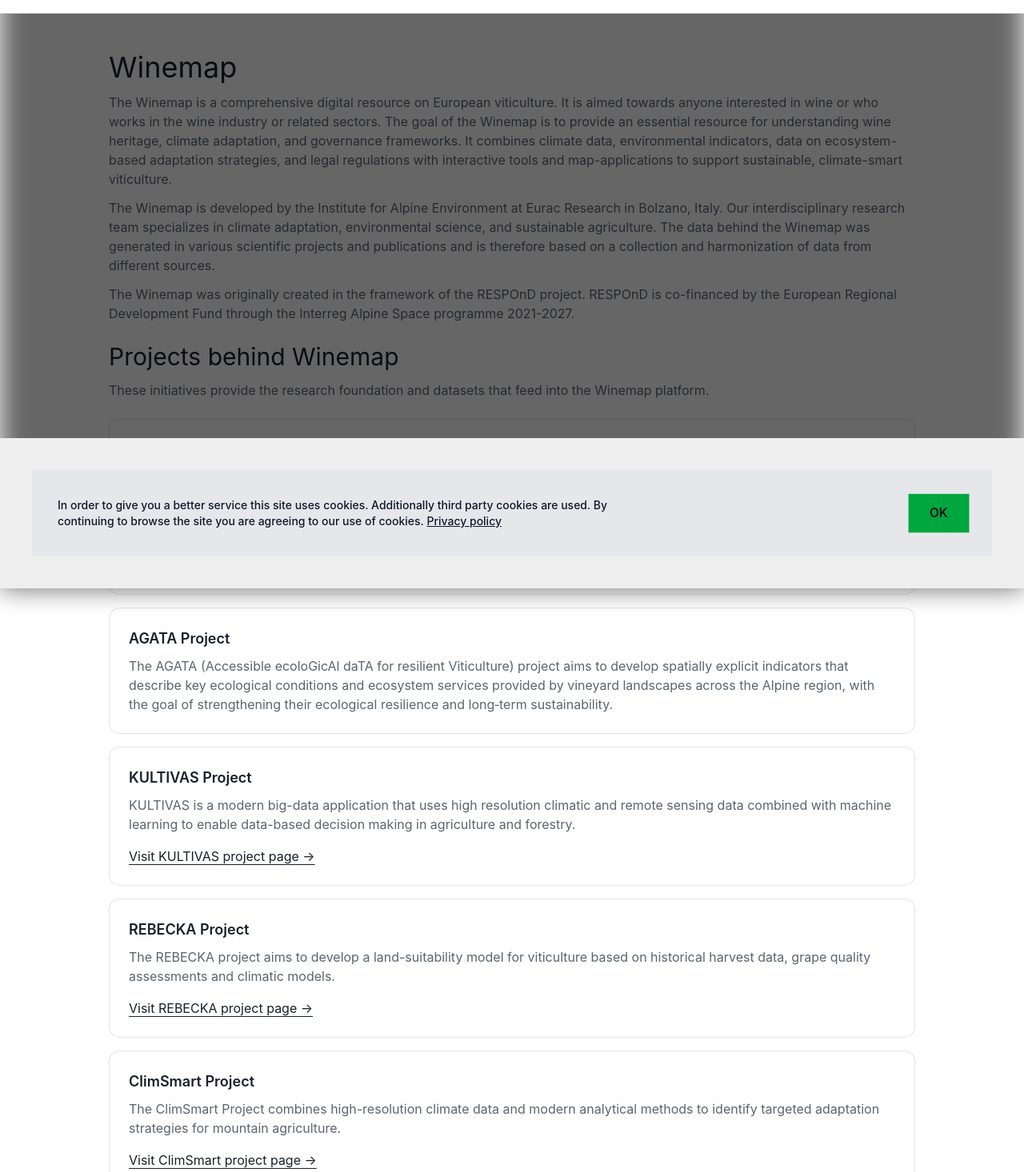
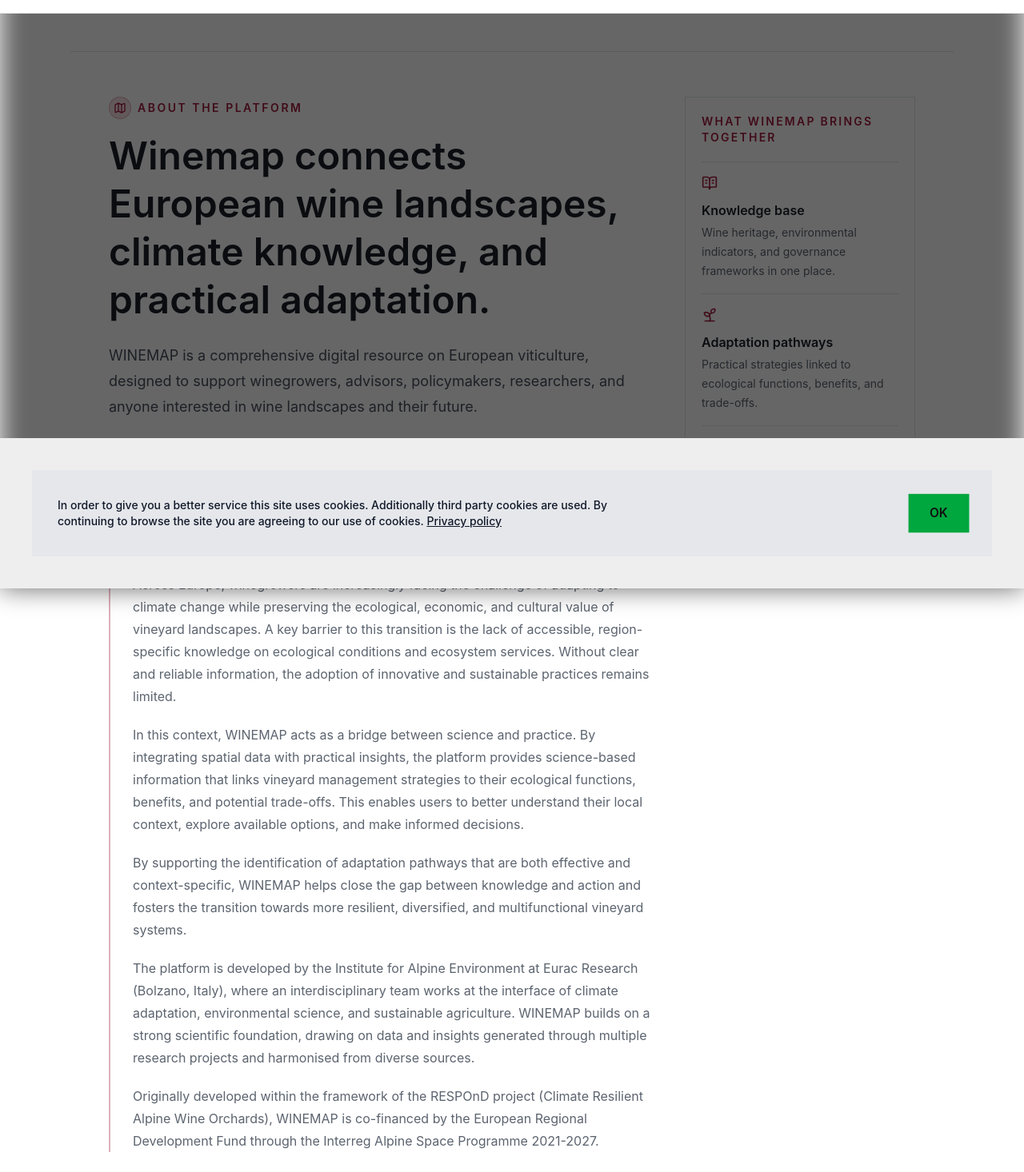
Before and after one commit to Eurac-Research/winemap, a Next.js app: page /about in a window 1280 px wide. Shown: the part 64-1530 px from the top of the page at 80% size. Built offline with nearby package versions, Linux system fonts and the light colour scheme.

Commit message:
update about section with description of winemap

```diff
--- a/src/app/about/page.tsx
+++ b/src/app/about/page.tsx
@@ -1,27 +1,150 @@
 import Link from "next/link";
-import { Leaf, Scale, ThermometerSun, Map as MapIcon } from "lucide-react";
-import WinemapDescription from "@/components/WinemapDescription";
+import {
+  BookOpenText,
+  Leaf,
+  Map as MapIcon,
+  Scale,
+  Sprout,
+  ThermometerSun,
+} from "lucide-react";
+
 import RespondLogo from "@/components/ui/RespondLogo";
-
-import styles from "@/styles/Home.module.css";
 
 export default function About() {
   return (
     <main className="min-h-screen bg-background text-foreground">
       <div className="mx-auto max-w-6xl px-6 py-32">
-        <article className="space-y-6">
+        <article className="space-y-10">
+          <section
+            id="general"
+            className="border-y border-[color:var(--border-soft)] px-6 py-10 md:px-12 md:py-14"
+          >
+            <div className="grid gap-10 lg:grid-cols-[minmax(0,1fr)_18rem] lg:items-start">
+              <div>
+                <div className="inline-flex items-center gap-2 text-sm font-semibold uppercase tracking-[0.18em] text-[color:var(--accent-strong)]">
+                  <span className="inline-flex h-7 w-7 items-center justify-center rounded-full border border-[color:var(--accent-strong)]/25 bg-[color:var(--primary)]/15 text-[color:var(--accent-strong)]">
+                    <MapIcon className="h-4 w-4" />
+                  </span>
+                  <span>About the platform</span>
+                </div>
 
-          <section id='general' className="px-8 md:px-12">
-            <h1 className="text-3xl md:text-4xl">Winemap</h1>
-            <WinemapDescription className="mt-3 text-[color:var(--muted-foreground)]"/>
+                <h1 className="mt-4 max-w-3xl text-4xl font-semibold leading-tight text-[color:var(--foreground)] md:text-5xl">
+                  Winemap connects European wine landscapes, climate knowledge,
+                  and practical adaptation.
+                </h1>
+
+                <p className="mt-6 max-w-3xl text-lg leading-8 text-[color:var(--text-base)]">
+                  WINEMAP is a comprehensive digital resource on European
+                  viticulture, designed to support winegrowers, advisors,
+                  policymakers, researchers, and anyone interested in wine
+                  landscapes and their future.
+                </p>
+
+                <div className="mt-8 grid gap-5 border-l-2 border-[color:var(--accent-strong)]/35 pl-5 text-[color:var(--muted-foreground)] md:pl-7">
+                  <p className="leading-7">
+                    Its goal is to provide an accessible and integrated
+                    knowledge base for understanding wine heritage, climate
+                    adaptation, and governance frameworks across Europe. By
+                    combining climate data, environmental indicators,
+                    information on ecosystem-based adaptation strategies, and
+                    legal regulations with interactive tools and map-based
+                    applications, WINEMAP supports more sustainable and
+                    climate-smart viticulture.
+                  </p>
+                  <p className="leading-7">
+                    Across Europe, winegrowers are increasingly facing the
+                    challenge of adapting to climate change while preserving the
+                    ecological, economic, and cultural value of vineyard
+                    landscapes. A key barrier to this transition is the lack of
+                    accessible, region-specific knowledge on ecological
+                    conditions and ecosystem services. Without clear and
+                    reliable information, the adoption of innovative and
+                    sustainable practices remains limited.
+                  </p>
+                  <p className="leading-7">
+                    In this context, WINEMAP acts as a bridge between science
+                    and practice. By integrating spatial data with practical
+                    insights, the platform provides science-based information
+                    that links vineyard management strategies to their
+                    ecological functions, benefits, and potential trade-offs.
+                    This enables users to better understand their local context,
+                    explore available options, and make informed decisions.
+                  </p>
+                  <p className="leading-7">
+                    By supporting the identification of adaptation pathways that
+                    are both effective and context-specific, WINEMAP helps close
+                    the gap between knowledge and action and fosters the
+                    transition towards more resilient, diversified, and
+                    multifunctional vineyard systems.
+                  </p>
+                  <p className="leading-7">
+                    The platform is developed by the Institute for Alpine
+                    Environment at Eurac Research (Bolzano, Italy), where an
+                    interdisciplinary team works at the interface of climate
+                    adaptation, environmental science, and sustainable
+                    agriculture. WINEMAP builds on a strong scientific
+                    foundation, drawing on data and insights generated through
+                    multiple research projects and harmonised from diverse
+                    sources.
+                  </p>
+                  <p className="leading-7">
+                    Originally developed within the framework of the RESPOnD
+                    project (Climate Resilient Alpine Wine Orchards), WINEMAP is
+                    co-financed by the European Regional Development Fund
+                    through the Interreg Alpine Space Programme 2021-2027.
+                  </p>
+                </div>
+              </div>
+
+              <aside
+                aria-label="Winemap focus areas"
+                className="border border-[color:var(--border-soft)] bg-[color:var(--surface-overlay)] p-5"
+              >
+                <h2 className="text-sm font-semibold uppercase tracking-[0.16em] text-[color:var(--accent-strong)]">
+                  What WINEMAP brings together
+                </h2>
+                <div className="mt-5 grid gap-4">
+                  <div className="border-t border-[color:var(--border-soft)] pt-4">
+                    <BookOpenText className="h-5 w-5 text-[color:var(--accent-strong)]" />
+                    <h3 className="mt-3 font-semibold text-[color:var(--foreground)]">
+                      Knowledge base
+                    </h3>
+                    <p className="mt-1 text-sm leading-6 text-[color:var(--muted-foreground)]">
+                      Wine heritage, environmental indicators, and governance
+                      frameworks in one place.
+                    </p>
+                  </div>
+                  <div className="border-t border-[color:var(--border-soft)] pt-4">
+                    <Sprout className="h-5 w-5 text-[color:var(--accent-strong)]" />
+                    <h3 className="mt-3 font-semibold text-[color:var(--foreground)]">
+                      Adaptation pathways
+                    </h3>
+                    <p className="mt-1 text-sm leading-6 text-[color:var(--muted-foreground)]">
+                      Practical strategies linked to ecological functions,
+                      benefits, and trade-offs.
+                    </p>
+                  </div>
+                  <div className="border-t border-[color:var(--border-soft)] pt-4">
+                    <MapIcon className="h-5 w-5 text-[color:var(--accent-strong)]" />
+                    <h3 className="mt-3 font-semibold text-[color:var(--foreground)]">
+                      Map-based tools
+                    </h3>
+                    <p className="mt-1 text-sm leading-6 text-[color:var(--muted-foreground)]">
+                      Spatial data and interactive applications for local
+                      context and decision-making.
+                    </p>
+                  </div>
+                </div>
+              </aside>
+            </div>
           </section>
 
-          <section id='projects' className="px-8 md:px-12">
+          <section id="projects" className="px-8 md:px-12">
             <div>
               <h2 className="text-2xl md:text-3xl">Projects behind Winemap</h2>
               <p className="mt-3 text-[color:var(--muted-foreground)]">
-                These initiatives provide the research foundation and datasets that
-                feed into the Winemap platform.
+                These initiatives provide the research foundation and datasets
+                that feed into the Winemap platform.
               </p>
               <div className="mt-6 grid gap-4">
                 <section id="respond">
@@ -35,9 +158,10 @@ export default function About() {
 
                     <div className="flex items-start justify-between gap-6">
                       <p className="mt-2 text-[color:var(--muted-foreground)]">
-                        The RESPOnD project aims to co-design ecosystem-based adaptation solutions
-                        with wine practitioners and decision-makers to increase the climate resilience
-                        of alpine wine orchards
+                        The RESPOnD project aims to co-design ecosystem-based
+                        adaptation solutions with wine practitioners and
+                        decision-makers to increase the climate resilience of
+                        alpine wine orchards
                       </p>
                       <div className="border border-[color:var(--border-soft)]">
                         <RespondLogo width={200} />
@@ -49,13 +173,18 @@ export default function About() {
                   </a>
                 </section>
 
-                <section id="agata" className="block rounded-xl border p-6 transition-colors border-[color:var(--border-soft)] bg-[color:var(--surface-overlay)] hover:border-[color:var(--border-strong)] hover:bg-[color:var(--surface-panel-muted)]">
+                <section
+                  id="agata"
+                  className="block rounded-xl border p-6 transition-colors border-[color:var(--border-soft)] bg-[color:var(--surface-overlay)] hover:border-[color:var(--border-strong)] hover:bg-[color:var(--surface-panel-muted)]"
+                >
                   <h3 className="text-lg font-semibold">AGATA Project</h3>
                   <p className="mt-2 text-[color:var(--muted-foreground)]">
-                      The AGATA (Accessible ecoloGicAl daTA for resilient Viticulture) project aims to
-                      develop spatially explicit indicators that describe key ecological
-                      conditions and ecosystem services provided by vineyard landscapes across the Alpine region,
-                      with the goal of strengthening their ecological resilience and long‑term sustainability.
+                    The AGATA (Accessible ecoloGicAl daTA for resilient
+                    Viticulture) project aims to develop spatially explicit
+                    indicators that describe key ecological conditions and
+                    ecosystem services provided by vineyard landscapes across
+                    the Alpine region, with the goal of strengthening their
+                    ecological resilience and long-term sustainability.
                   </p>
                 </section>
                 <section id="kultivas">
@@ -67,8 +196,10 @@ export default function About() {
                   >
                     <h3 className="text-lg font-semibold">KULTIVAS Project</h3>
                     <p className="mt-2 text-[color:var(--muted-foreground)]">
-                    KULTIVAS is a modern big-data application that uses high resolution climatic and remote sensing data combined with
-                    machine learning to enable data-based decision making in agriculture and forestry.
+                      KULTIVAS is a modern big-data application that uses high
+                      resolution climatic and remote sensing data combined with
+                      machine learning to enable data-based decision making in
+                      agriculture and forestry.
                     </p>
                     <span className="mt-4 inline-flex items-center gap-2 underline underline-offset-4">
                       Visit KULTIVAS project page &rarr;
@@ -84,8 +215,9 @@ export default function About() {
                   >
                     <h3 className="text-lg font-semibold">REBECKA Project</h3>
                     <p className="mt-2 text-[color:var(--muted-foreground)]">
-                    The REBECKA project aims to develop a land-suitability model for viticulture based
-                    on historical harvest data, grape quality assessments and climatic models.
+                      The REBECKA project aims to develop a land-suitability
+                      model for viticulture based on historical harvest data,
+                      grape quality assessments and climatic models.
                     </p>
                     <span className="mt-4 inline-flex items-center gap-2 underline underline-offset-4">
                       Visit REBECKA project page &rarr;
@@ -101,8 +233,9 @@ export default function About() {
                   >
                     <h3 className="text-lg font-semibold">ClimSmart Project</h3>
                     <p className="mt-2 text-[color:var(--muted-foreground)]">
-                    The ClimSmart Project combines high-resolution climate data and modern analytical methods
-                    to identify targeted adaptation strategies for mountain agriculture.
+                      The ClimSmart Project combines high-resolution climate
+                      data and modern analytical methods to identify targeted
+                      adaptation strategies for mountain agriculture.
                     </p>
                     <span className="mt-4 inline-flex items-center gap-2 underline underline-offset-4">
                       Visit ClimSmart project page &rarr;
@@ -147,10 +280,10 @@ export default function About() {
                   Institute for Alpine Environment
                 </h2>
                 <p className="mt-3 text-[color:var(--text-base)]">
-                    Our interdisciplinary research
-                    team specializes in climate adaptation, environmental science, and
-                    sustainable agriculture, providing the scientific foundation for
-                    this platform. The project is part of{" "}
+                  Our interdisciplinary research team specializes in climate
+                  adaptation, environmental science, and sustainable
+                  agriculture, providing the scientific foundation for this
+                  platform. The project is part of{" "}
                   <a
                     href="https://www.eurac.edu/en/data-in-action"
                     target="_blank"
@@ -159,15 +292,19 @@ export default function About() {
                   >
                     Data in Action
                   </a>
-                    , an initiative by Eurac Research&apos;s Communication Department
-                    that transforms research data into accessible digital experiences.
+                  , an initiative by Eurac Research&apos;s Communication
+                  Department that transforms research data into accessible
+                  digital experiences.
                 </p>
 
-                  <h2 className="text-2xl md:text-3xl mt-3">
-                    Our Mission
-                  </h2>
+                <h2 className="text-2xl md:text-3xl mt-3">Our Mission</h2>
                 <p className="mt-3 leading-relaxed mb-6 text-[color:var(--muted-foreground)]">
-                    The global biodiversity crisis is one of the greatest challenges facing humanity today. Our research focuses on how biodiversity, ecosystem functions, and services are changing and adapting due to human activities and climate change, with particular emphasis on mountain areas and their unique vulnerabilities.
+                  The global biodiversity crisis is one of the greatest
+                  challenges facing humanity today. Our research focuses on how
+                  biodiversity, ecosystem functions, and services are changing
+                  and adapting due to human activities and climate change, with
+                  particular emphasis on mountain areas and their unique
+                  vulnerabilities.
                 </p>
 
                 <div className="grid md:grid-cols-3 gap-6 mb-8">
@@ -175,9 +312,13 @@ export default function About() {
                     <div className="w-12 h-12 rounded-full flex items-center justify-center mb-4 bg-[color:var(--accent-soft)]">
                       <Leaf className="w-6 h-6 text-[color:var(--accent-strong)]" />
                     </div>
-                      <h3 className="text-lg font-semibold mb-2 text-[color:var(--foreground)]">Biodiversity & Ecosystems</h3>
+                    <h3 className="text-lg font-semibold mb-2 text-[color:var(--foreground)]">
+                      Biodiversity & Ecosystems
+                    </h3>
                     <p className="text-sm leading-relaxed text-[color:var(--muted-foreground)]">
-                        Monitoring and understanding biodiversity changes across alpine environments, from soil organisms to birds, ensuring the preservation of mountain ecosystems.
+                      Monitoring and understanding biodiversity changes across
+                      alpine environments, from soil organisms to birds,
+                      ensuring the preservation of mountain ecosystems.
                     </p>
                   </div>
 
@@ -185,9 +326,13 @@ export default function About() {
                     <div className="w-12 h-12 rounded-full flex items-center justify-center mb-4 bg-[color:var(--accent-soft)]">
                       <ThermometerSun className="w-6 h-6 text-[color:var(--accent-strong)]" />
                     </div>
-                      <h3 className="text-lg font-semibold mb-2 text-[color:var(--foreground)]">Climate Change Research</h3>
+                    <h3 className="text-lg font-semibold mb-2 text-[color:var(--foreground)]">
+                      Climate Change Research
+                    </h3>
                     <p className="text-sm leading-relaxed text-[color:var(--muted-foreground)]">
-                        Investigating climate impacts on alpine regions through long-term monitoring, from snowfall patterns to ecosystem shifts at high altitudes.
+                      Investigating climate impacts on alpine regions through
+                      long-term monitoring, from snowfall patterns to ecosystem
+                      shifts at high altitudes.
                     </p>
                   </div>
 
@@ -195,9 +340,13 @@ export default function About() {
                     <div className="w-12 h-12 rounded-full flex items-center justify-center mb-4 bg-[color:var(--accent-soft)]">
                       <Scale className="w-6 h-6 text-[color:var(--accent-strong)]" />
                     </div>
-                      <h3 className="text-lg font-semibold mb-2 text-[color:var(--foreground)]">Sustainable Mountain Development</h3>
+                    <h3 className="text-lg font-semibold mb-2 text-[color:var(--foreground)]">
+                      Sustainable Mountain Development
+                    </h3>
                     <p className="text-sm leading-relaxed text-[color:var(--muted-foreground)]">
-                        Developing integrated landscape management approaches for resilient mountain forests and agriculture under global change.
+                      Developing integrated landscape management approaches for
+                      resilient mountain forests and agriculture under global
+                      change.
                     </p>
                   </div>
                 </div>
--- a/src/components/WinemapDescription.tsx
+++ /dev/null
@@ -1,35 +0,0 @@
-type WinemapDescriptionProps = {
-  className?: string;
-};
-
-export default function WinemapDescription({
-  className,
-}: WinemapDescriptionProps) {
-  return (
-    <div className={className}>
-      <p>
-        The Winemap is a comprehensive digital resource on European
-        viticulture. It is aimed towards anyone interested in wine or who works
-        in the wine industry or related sectors. The goal of the Winemap is to
-        provide an essential resource for understanding wine heritage, climate
-        adaptation, and governance frameworks. It combines climate data,
-        environmental indicators, data on ecosystem-based adaptation strategies,
-        and legal regulations with interactive tools and map-applications to
-        support sustainable, climate-smart viticulture.
-      </p>
-      <p className="mt-3">
-        The Winemap is developed by the Institute for Alpine Environment at
-        Eurac Research in Bolzano, Italy. Our interdisciplinary research team
-        specializes in climate adaptation, environmental science, and
-        sustainable agriculture. The data behind the Winemap was generated in
-        various scientific projects and publications and is therefore based on
-        a collection and harmonization of data from different sources.
-      </p>
-      <p className="mt-3">
-        The Winemap was originally created in the framework of the RESPOnD
-        project. RESPOnD is co-financed by the European Regional Development
-        Fund through the Interreg Alpine Space programme 2021-2027.
-      </p>
-    </div>
-  );
-}
```
Lines whose indentation alone changed are shown as unchanged.
